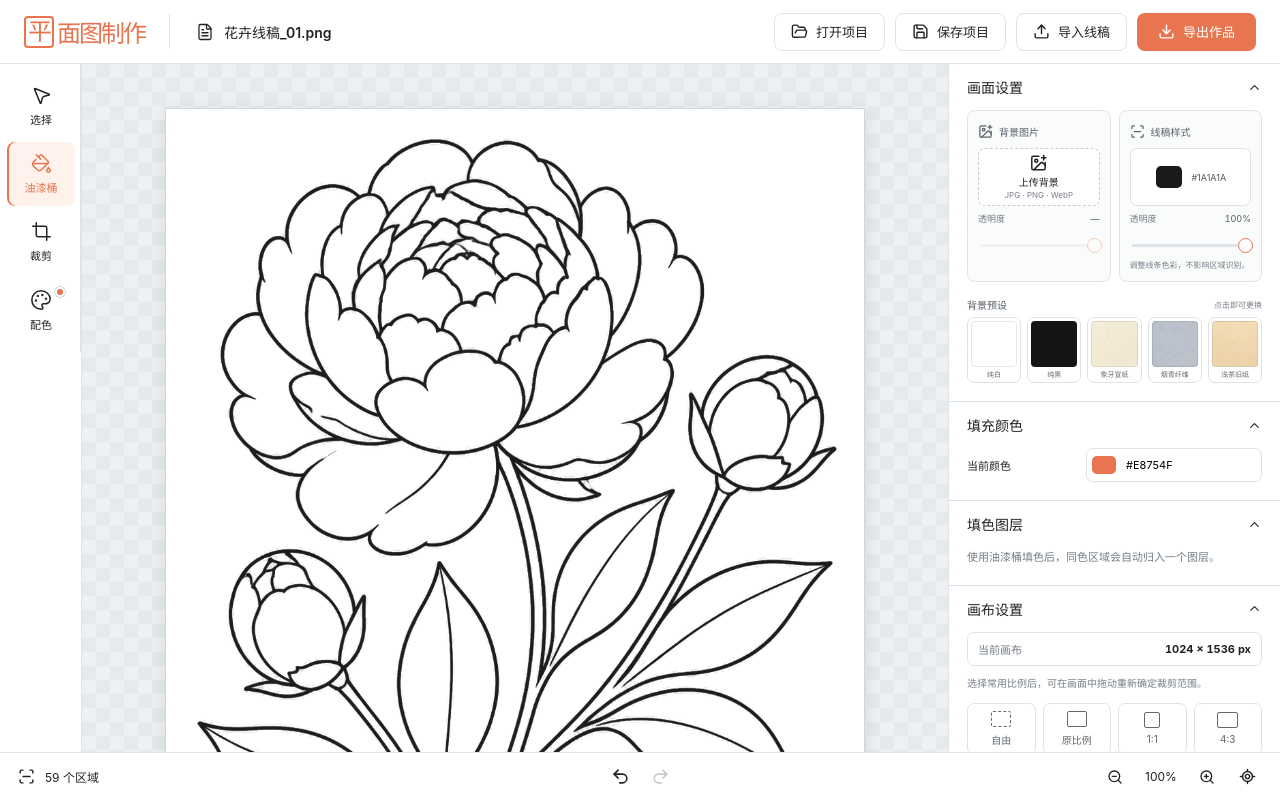
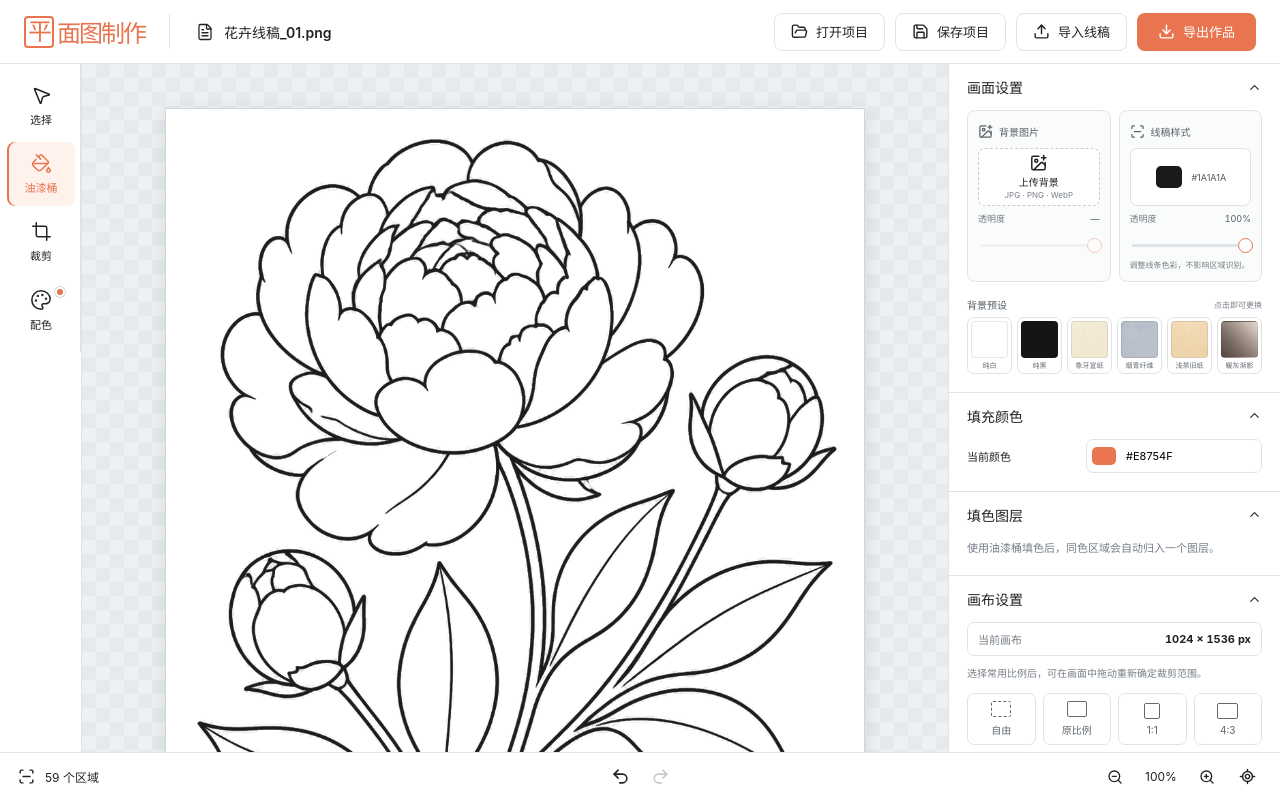
Before and after one commit to sange1022/floor-plan-maker, a React (Vite) app: page / in a window 1280 px wide. Built offline with nearby package versions, Linux system fonts and the light colour scheme.

Commit message:
Add warm gray gradient background preset

```diff
--- a/src/components/AppearanceSettings.jsx
+++ b/src/components/AppearanceSettings.jsx
@@ -7,6 +7,7 @@ const BACKGROUND_PRESETS = [
   { id: 'ivory', name: '象牙宣纸', src: `${import.meta.env.BASE_URL}assets/backgrounds/xuan-ivory.jpg` },
   { id: 'mist-blue', name: '烟青纤维', src: `${import.meta.env.BASE_URL}assets/backgrounds/xuan-mist-blue.jpg` },
   { id: 'tea', name: '浅茶旧纸', src: `${import.meta.env.BASE_URL}assets/backgrounds/xuan-tea.jpg` },
+  { id: 'warm-gray', name: '暖灰渐影', src: `${import.meta.env.BASE_URL}assets/backgrounds/warm-gray-gradient.jpg` },
 ]
 
 export default function AppearanceSettings({
--- a/src/styles.css
+++ b/src/styles.css
@@ -103,7 +103,7 @@ button { color: inherit; }
 .background-presets-heading { height: 24px; display: flex; align-items: center; justify-content: space-between; }
 .background-presets-heading strong { color: #555d65; font-size: 10px; font-weight: 650; }
 .background-presets-heading span { color: var(--muted); font-size: 8px; }
-.background-preset-grid { display: grid; grid-template-columns: repeat(5, minmax(0, 1fr)); gap: 6px; }
+.background-preset-grid { display: grid; grid-template-columns: repeat(6, minmax(0, 1fr)); gap: 5px; }
 .background-preset-grid button { min-width: 0; padding: 3px; border: 1px solid var(--border); border-radius: 7px; background: #fff; cursor: pointer; }
 .background-preset-grid button:hover { border-color: #c0c8ce; transform: translateY(-1px); }
 .background-preset-grid button.active { border-color: var(--accent); box-shadow: 0 0 0 2px var(--accent-soft); }
```
Also changed, not shown: public/assets/backgrounds/warm-gray-gradient.jpg (added).
